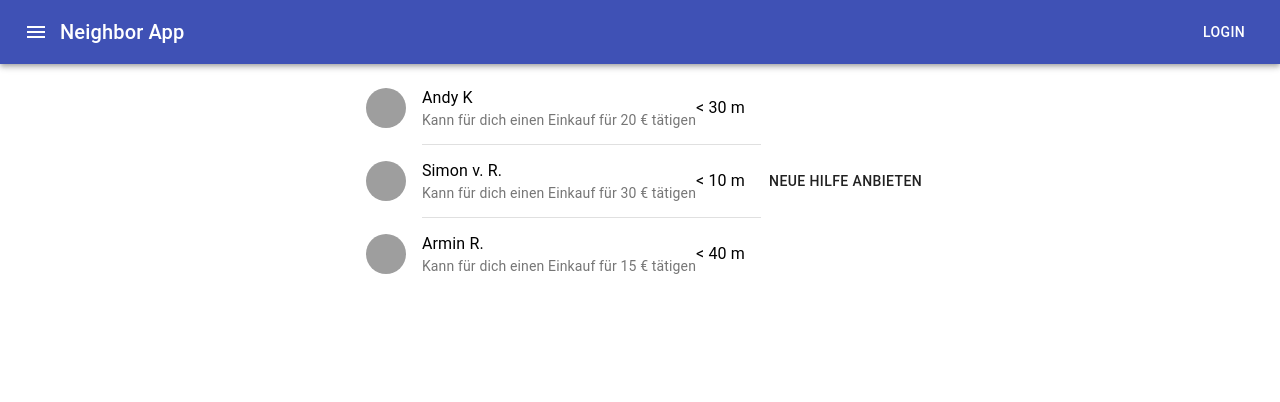
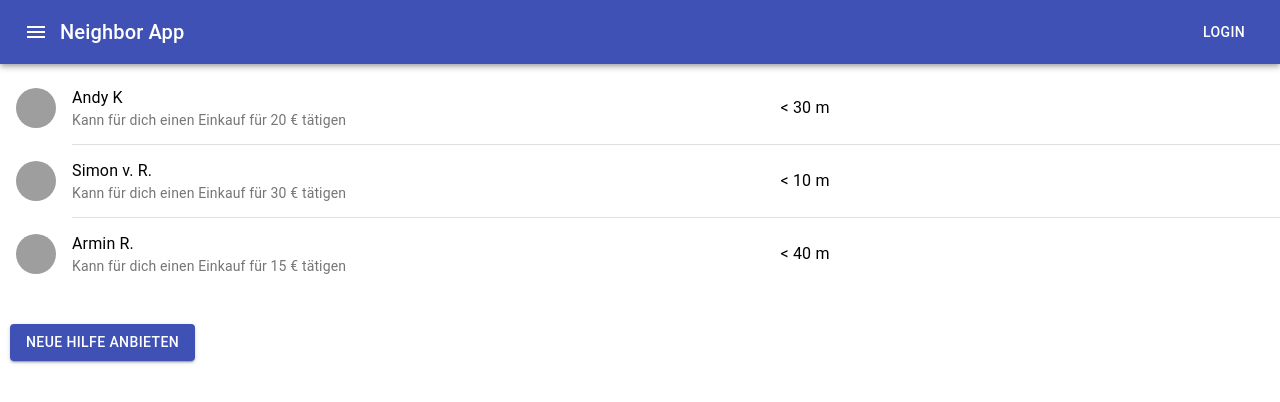
Before and after one commit to neighbor-app/website, a React (Create React App) app: page /helper in a window 1280 px wide. Shown: the top 402 px of the page. Built offline with nearby package versions, Linux system fonts and the light colour scheme; grey boxes are pictures that could not be loaded.

Commit message:
- Fixed styling  - Added github pages

```diff
--- a/package.json
+++ b/package.json
@@ -3,6 +3,7 @@
   "version": "0.1.0",
   "description": "Es ist eine Plattform wo Personen angeben können, dass sie morgen einkaufen und wie viel Platz sie noch haben und auch umgedreht, ich kann angeben das ich Einkauf benötige.",
   "license": "MIT",
+  "homepage": "https://neighbor-app.github.io/",
   "dependencies": {
     "@date-io/date-fns": "1.x",
     "@material-ui/core": "^4.9.7",
--- a/src/components/Helper.tsx
+++ b/src/components/Helper.tsx
@@ -1,9 +1,8 @@
 
 import React, {MouseEvent} from 'react';
-import {Link, Route} from "react-router-dom";
+import {Link} from "react-router-dom";
 import { List,ListItem ,ListItemAvatar,ListItemText, Avatar,Divider,Grid } from '@material-ui/core';
 import Button from '@material-ui/core/Button';
-import Box from '@material-ui/core/Box';
 
 import Header from './Header';
 
@@ -24,6 +23,8 @@ class Helper extends React.Component<ComponentProps, ComponentState> {
         return (
             <>
                 <Header />
+                <Grid container spacing={2}>
+                    <Grid item xs={12}>
                         <List >
                             <ListItem button onClick={this.handleToggle}>
                                 <ListItemAvatar>
@@ -68,9 +69,11 @@ class Helper extends React.Component<ComponentProps, ComponentState> {
                                 </ListItemText>
                             </ListItem>
                         </List>
-                <Box>
-                    <Button component={Link} to="/new-help">Neue Hilfe Anbieten</Button>
-                </Box>
+                    </Grid>
+                    <Grid item xs={12} style={{margin: '10px'}}>
+                        <Button color="primary" variant="contained" component={Link} to="/new-help">Neue Hilfe Anbieten</Button>
+                    </Grid>
+                </Grid>
             </>
         );
     }
```
Also changed, not shown: .travis-ci.yml (added). Lines whose indentation alone changed are shown as unchanged.
